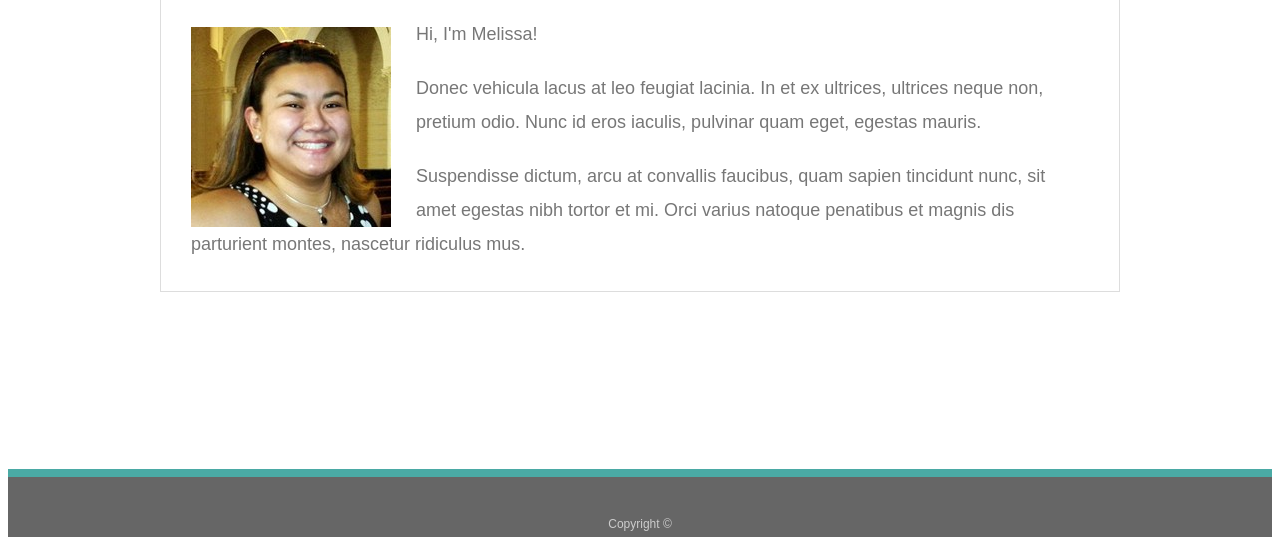
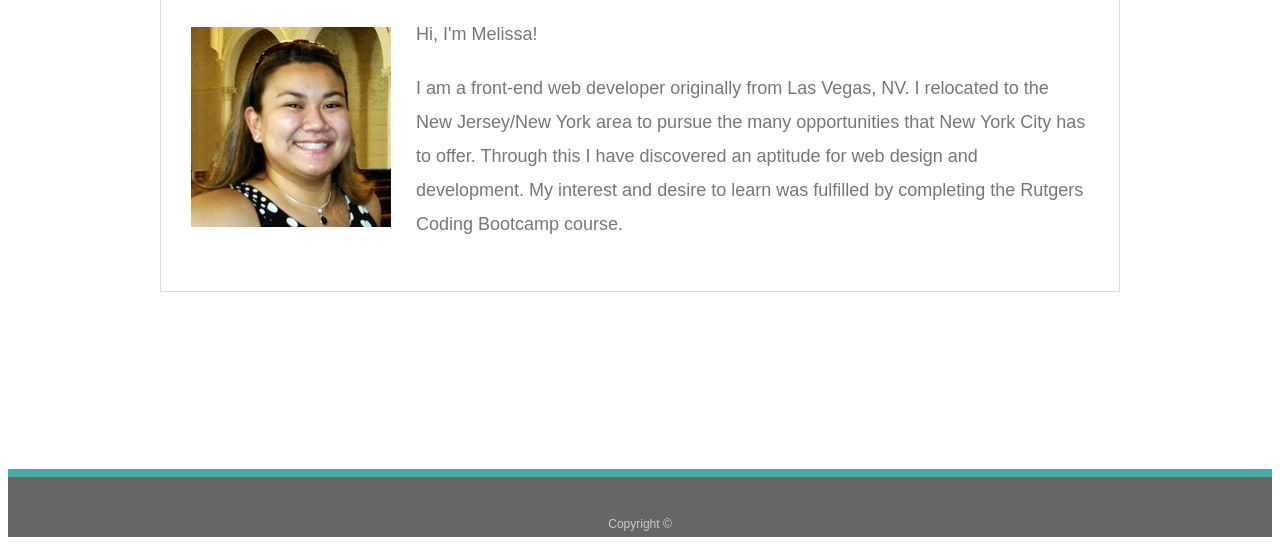
Before and after one commit to mcastro0727/Updated-Portfolio, a plain HTML site: page index.html in a window 1280 px wide. Shown: the part 391-936 px from the top of the page. Drawn offline with Linux system fonts and the light colour scheme.

Commit message:
revised About Me

```diff
--- a/index.html
+++ b/index.html
@@ -29,9 +29,9 @@
 
       <p>Hi, I'm Melissa! </p>
 
-      <p>Donec vehicula lacus at leo feugiat lacinia. In et ex ultrices, ultrices neque non, pretium odio. Nunc id eros iaculis, pulvinar quam eget, egestas mauris.</p>
+      <p>I am a front-end web developer originally from Las Vegas, NV. I relocated to the New Jersey/New York area to pursue the many opportunities that New York City has to offer. Through this I have discovered an aptitude for web design and development. My interest  and desire to learn was fulfilled by completing the Rutgers Coding Bootcamp course.</p>
 
-      <p>Suspendisse dictum, arcu at convallis faucibus, quam sapien tincidunt nunc, sit amet egestas nibh tortor et mi. Orci varius natoque penatibus et magnis dis parturient montes, nascetur ridiculus mus.</p>
+      <p></p>
 
     </section>
 
```
